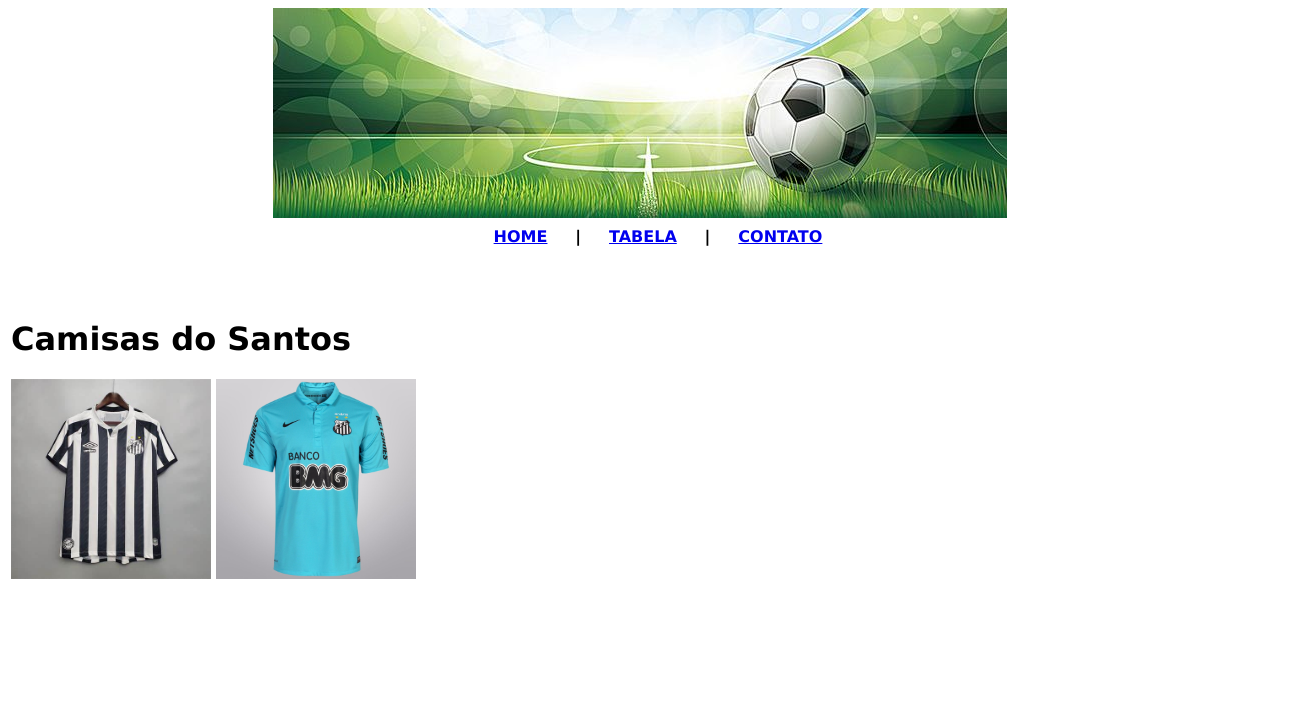
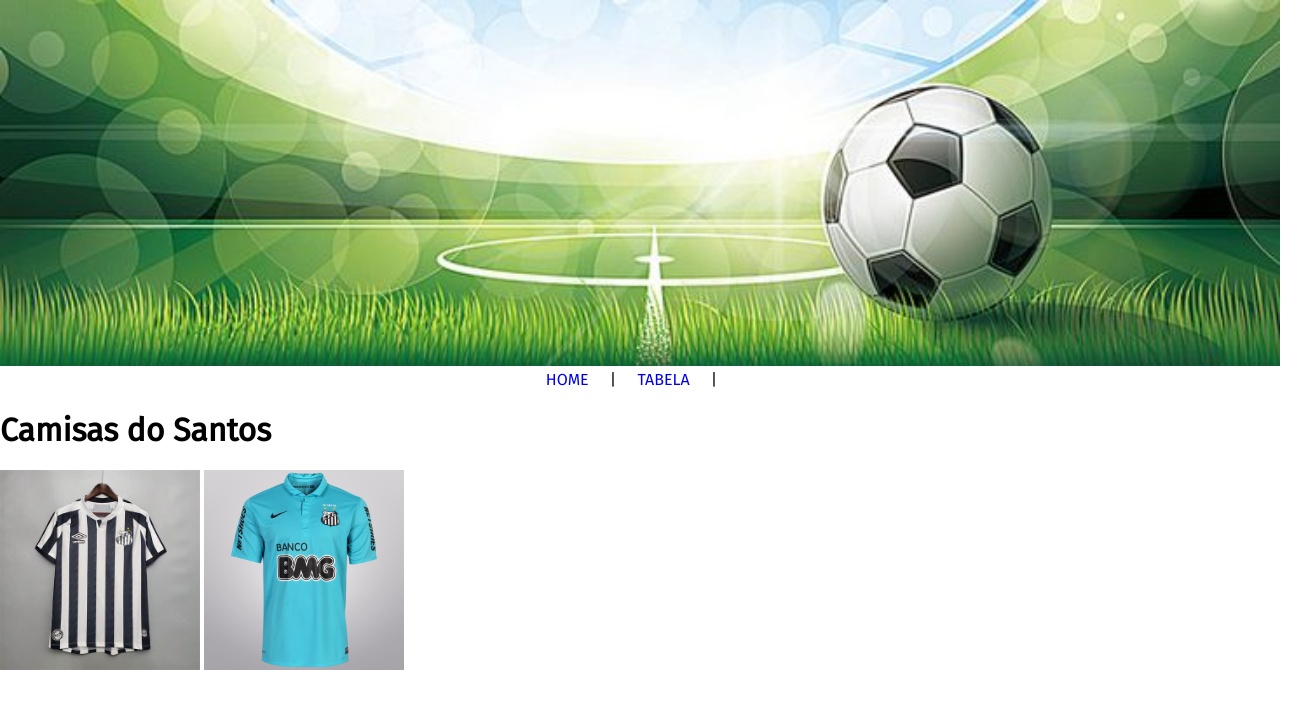
Before and after one commit to ChrisCKS/site-treino, a plain HTML site: page santos/index.html in a window 1280 px wide. Shown: the whole page, 1308 px wide, since content can reach past the window. Drawn offline with Linux system fonts and the light colour scheme; files that its build step writes are made by us from their sources.

Commit message:
corrigindo as páginas

```diff
--- a/santos/index.html
+++ b/santos/index.html
@@ -1,35 +1,35 @@
 <!DOCTYPE html>
-<html lang "pt-br">
+<html lang="pt-br">
 
 <head>
+    <link rel="preconnect" href="https://fonts.googleapis.com/">
+    <link rel="preconnect" href="https://fonts.gstatic.com/" crossorigin>
+    <link href="https://fonts.googleapis.com/css2?family=Fira+Sans&display=swap" rel="stylesheet">
+    <link rel="stylesheet" type="text/css" href="site.css">
     <meta charset="UTF-8">
     <meta name="viewport" content="width=device-width, intial-scale=1.0">
-    <title>PRODUTOS - Camisas do Palemiras</title>
-
+    <title>PRODUTOS - Camisas do Santos</title>
 </head>
 
-<body style="font-family: Verdana; font-size: 16px;">
-    <table align="center" width="1300px">
-        <tr>
-            <center>
-                <img src="../imagens/fundo.jpeg" alt="Banner do site camisas de time" title="Camisas de Time">
+<body style="font-family: 'Fira Sans', sans-serif; font-size: 16px;">
 
-            </center>
-        </tr>
+    <header>
+        <div>
+            <img src="../imagens/fundo.jpeg" class="imagem_cabeçalho">
+        </div>
 
-        <tr>
-            <th heigth="35px">
-                <a href="../">HOME</a> &nbsp;&nbsp;&nbsp; | &nbsp;&nbsp;&nbsp;
-                <a href="../tabela">TABELA</a> &nbsp;&nbsp;&nbsp; | &nbsp;&nbsp;&nbsp;
-                <a href="#">CONTATO</a>
+        <div id="div_menu">
+            <a href="../">HOME</a> &nbsp;&nbsp;&nbsp; | &nbsp;&nbsp;&nbsp;
+            <a href="tabela">TABELA</a> &nbsp;&nbsp;&nbsp; | &nbsp;&nbsp;&nbsp;
+        </div>
 
-            </th>
-
-        <tr height="400px">
-            <td>
-                <h1>Camisas do Santos</h1>
-
-                <p>
-                    <img src="../imagens/camisasan.jpg" width="200px" title="Camisas do Santos">
-                    <img src="../imagens/camisasan2.jpg" width="200px" title="Camisas do Santos">
-                </p>
+        <div>
+            <h1>Camisas do Santos</h1>
+            <p>
+                <img src="../imagens/camisasan.jpg" width= "200px" title="Camisas do Santos">
+                <img src="../imagens/camisasan2.jpg" width="200px" title="Camisas do Santos">
+            </p>
+        </div>
+    </header>
+</body>
+</html>
--- a/site.css
+++ b/site.css
@@ -6,12 +6,13 @@
 }
 
 .cartao{
-    border-radius: 150px;
-background: #c2c2c2;
-box-shadow:  35px 35px 70px #a1a1a1,
-             -35px -35px 70px #e3e3e3;
-    padding: 80%;
+  border-radius: 150px;
+  background: white;
+  box-shadow: 35px 35px 70px white, -35px -35px 70px white;
+  padding: 40%;
+  overflow: hidden;
 }
+
 
 #div_menu{
     text-align: center;
```
Also changed, not shown: index.html (+1 -1 lines), palmeiras/index.html (+18 -44 lines), sao_paulo/index.html (+19 -19 lines).
